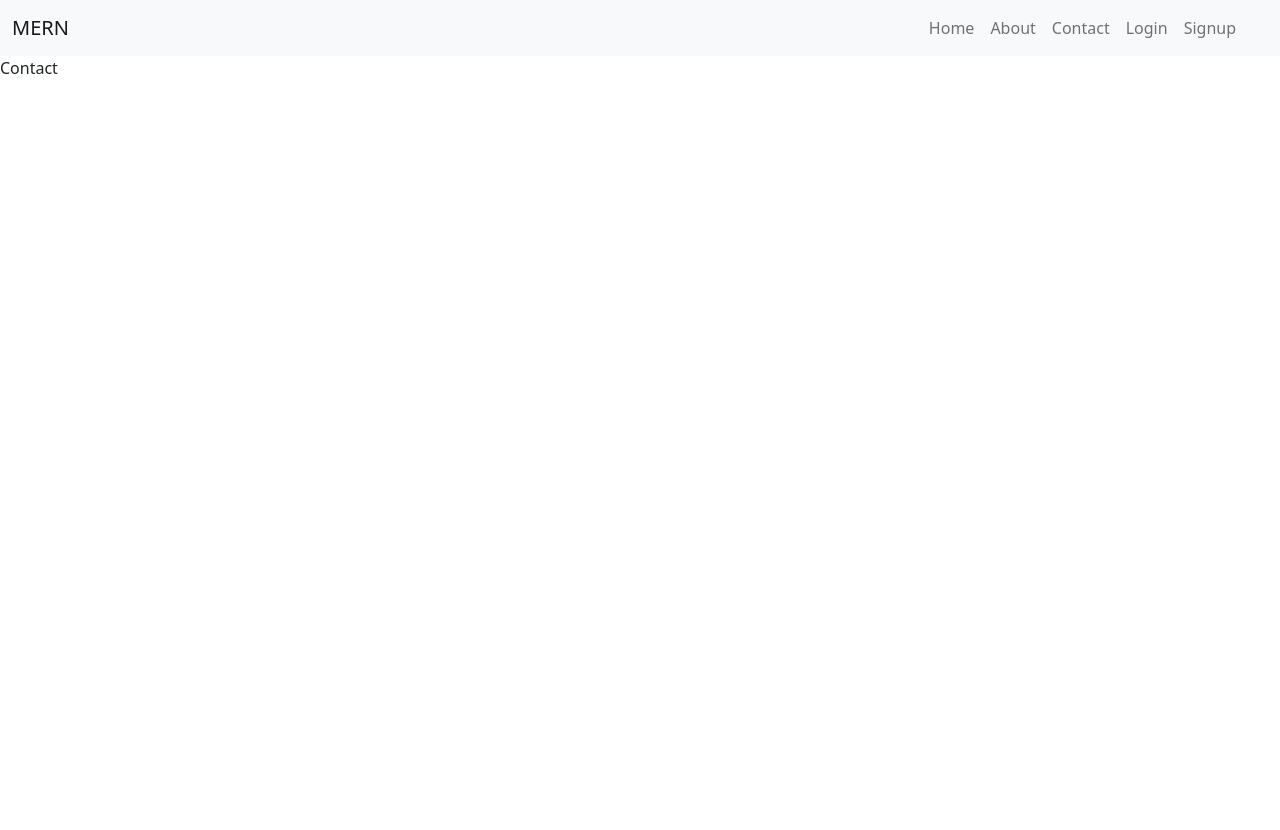
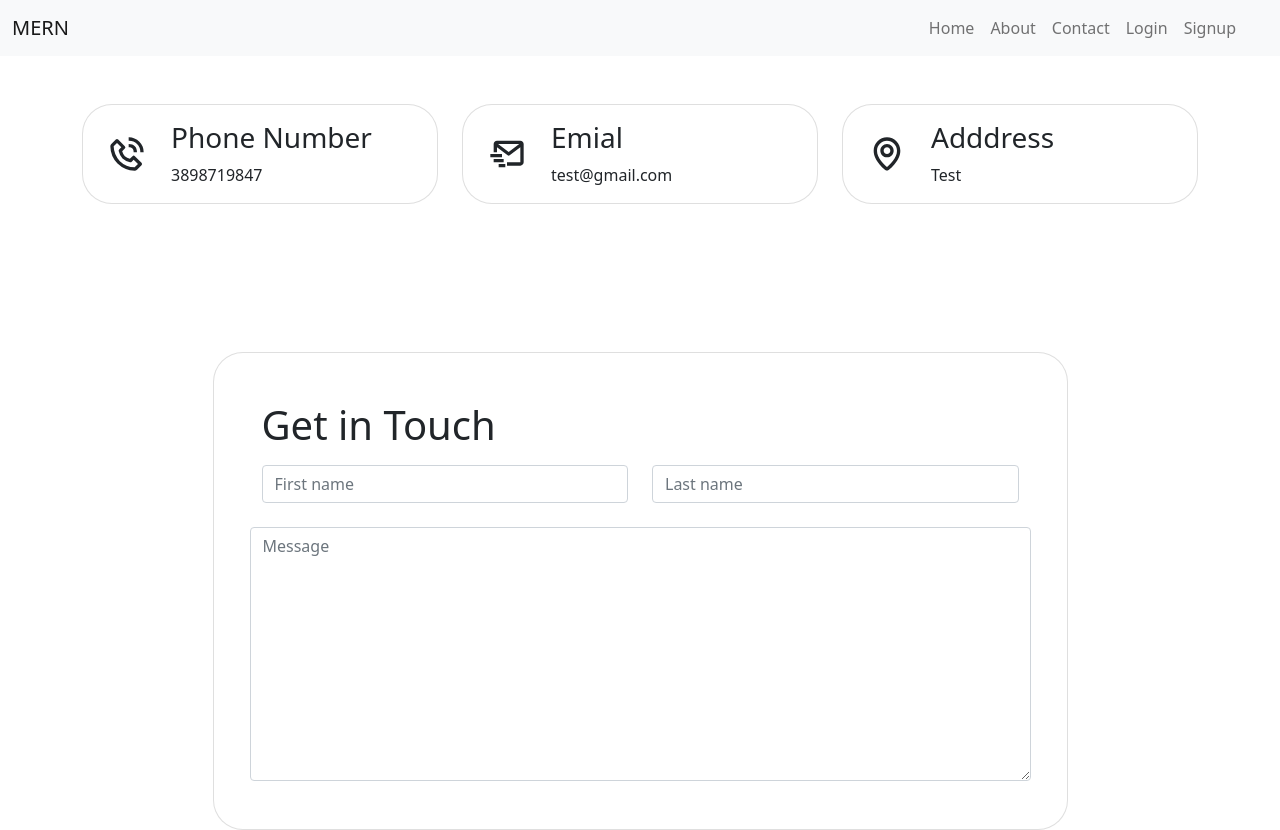
Before and after one commit to subhradwip01/mern-practice, a React (Create React App) app in the folder mern-client/: page /contact in a window 1280 px wide. Before the commit the page ends 800 px from the top, so only its background shows below. Built offline with nearby package versions, Linux system fonts and the light colour scheme.

Commit message:
Contact us created
Signed-off-by: subhradwip01 <subhradwip01@gmail.com>

```diff
--- a/mern-client/src/App.css
+++ b/mern-client/src/App.css
@@ -1,5 +1,8 @@
-*{
-    padding: 0;
+* {
+  padding: 0;
+  margin: 0;
+  box-sizing: border-box;
+}
+p{
     margin: 0;
-    box-sizing: border-box;
 }
--- a/mern-client/src/components/Contact.jsx
+++ b/mern-client/src/components/Contact.jsx
@@ -1,9 +1,83 @@
-import React from 'react'
+import React from "react";
+import { BiPhoneCall, BiMailSend, BiMap } from "react-icons/bi";
 
 const Contact = () => {
   return (
-    <div>Contact</div>
-  )
-}
+    <>
+      <div className="container mt-5" style={{"height":"100%"}}>
+        <div className="row mb-5">
+          <div className="col">
+            <div className="card px-4 py-3 d-flex flex-row align-items-center" style={{"borderRadius":"30px"}}>
+              <div className="me-4">
 
-export default Contact
+              <BiPhoneCall size={40}/>
+              </div>
+
+              <div>
+              <h3>Phone Number</h3>
+              <p>3898719847</p>
+              </div>
+            </div>
+            </div>
+            <div className="col">
+            <div className="card px-4 py-3 d-flex flex-row align-items-center" style={{"borderRadius":"30px"}}>
+              <div className="me-4">
+              <BiMailSend size={40}/>
+              </div>
+              <div>
+              <h3>Emial</h3>
+              <p>test@gmail.com</p>
+              </div>
+            </div>
+            </div>
+            <div className="col">
+            <div className="card px-4 py-3 d-flex flex-row align-items-center" style={{"borderRadius":"30px"}}>
+              <div className="me-4">
+              <BiMap size={40}/>
+              </div>
+              <div>
+              <h3>Adddress</h3>
+              <p>Test</p>
+              </div>
+            </div>
+          </div>
+        </div>
+        <div className="row justify-content-center align-items-center" style={{"height":"100%","paddingTop":"100px"}}>
+          <div className="card w-75 p-5" style={{"borderRadius":"30px"}}>
+            <h1 className="mb-3">Get in Touch</h1>
+            <form>
+              <div className="row mb-4">
+                <div class="col">
+                  <input
+                    type="text"
+                    class="form-control"
+                    placeholder="First name"
+                  />
+                </div>
+                <div class="col">
+                  <input
+                    type="text"
+                    class="form-control"
+                    placeholder="Last name"
+                  />
+                </div>
+              </div>
+              <div className="row">
+                <textarea
+                  class="form-control"
+                  id="messege"
+                  rows="10"
+                  placeholder="Message"
+                ></textarea>
+              </div>
+            </form>
+          </div>
+        </div>
+
+        <div></div>
+      </div>
+    </>
+  );
+};
+
+export default Contact;
```
